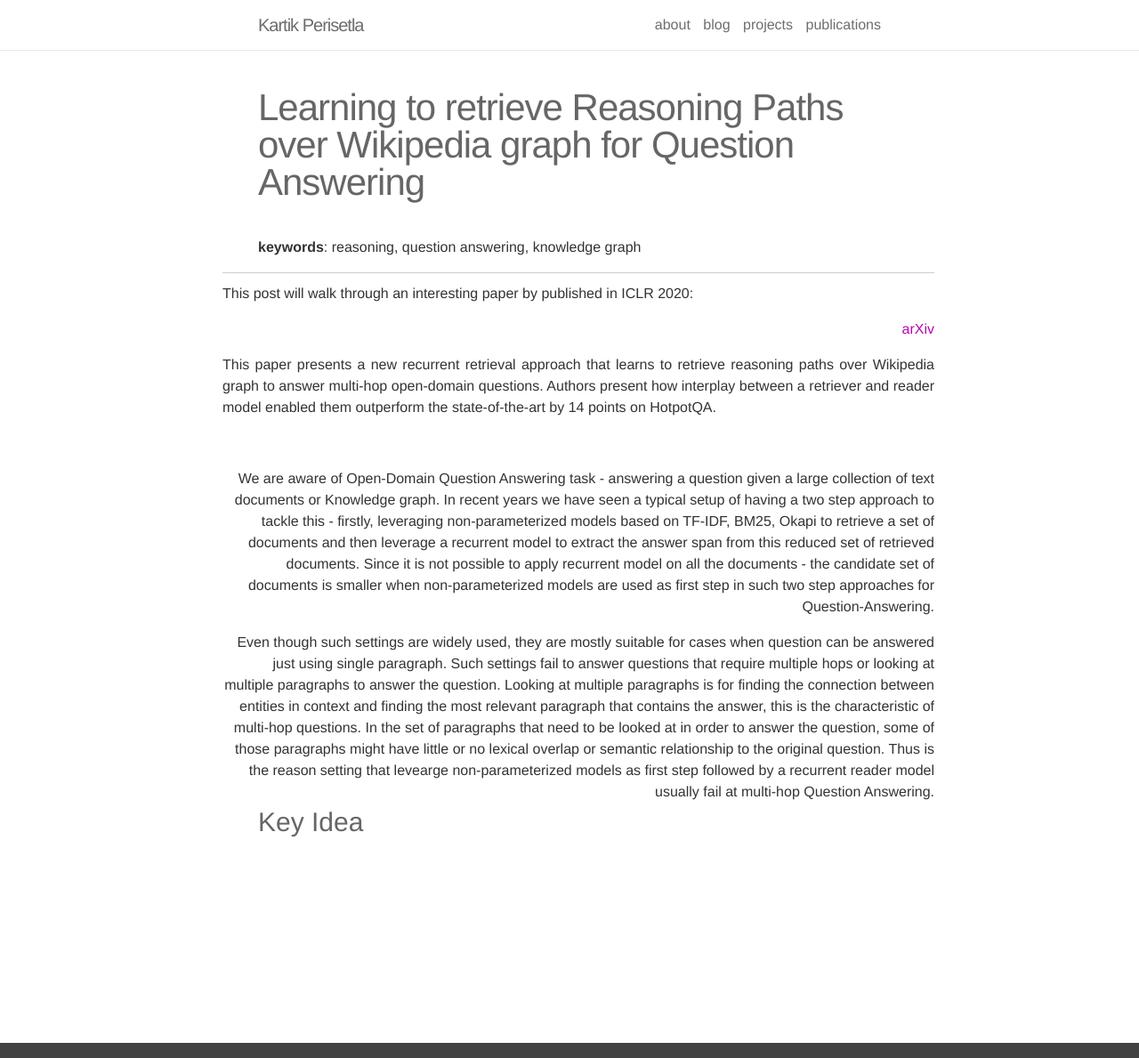
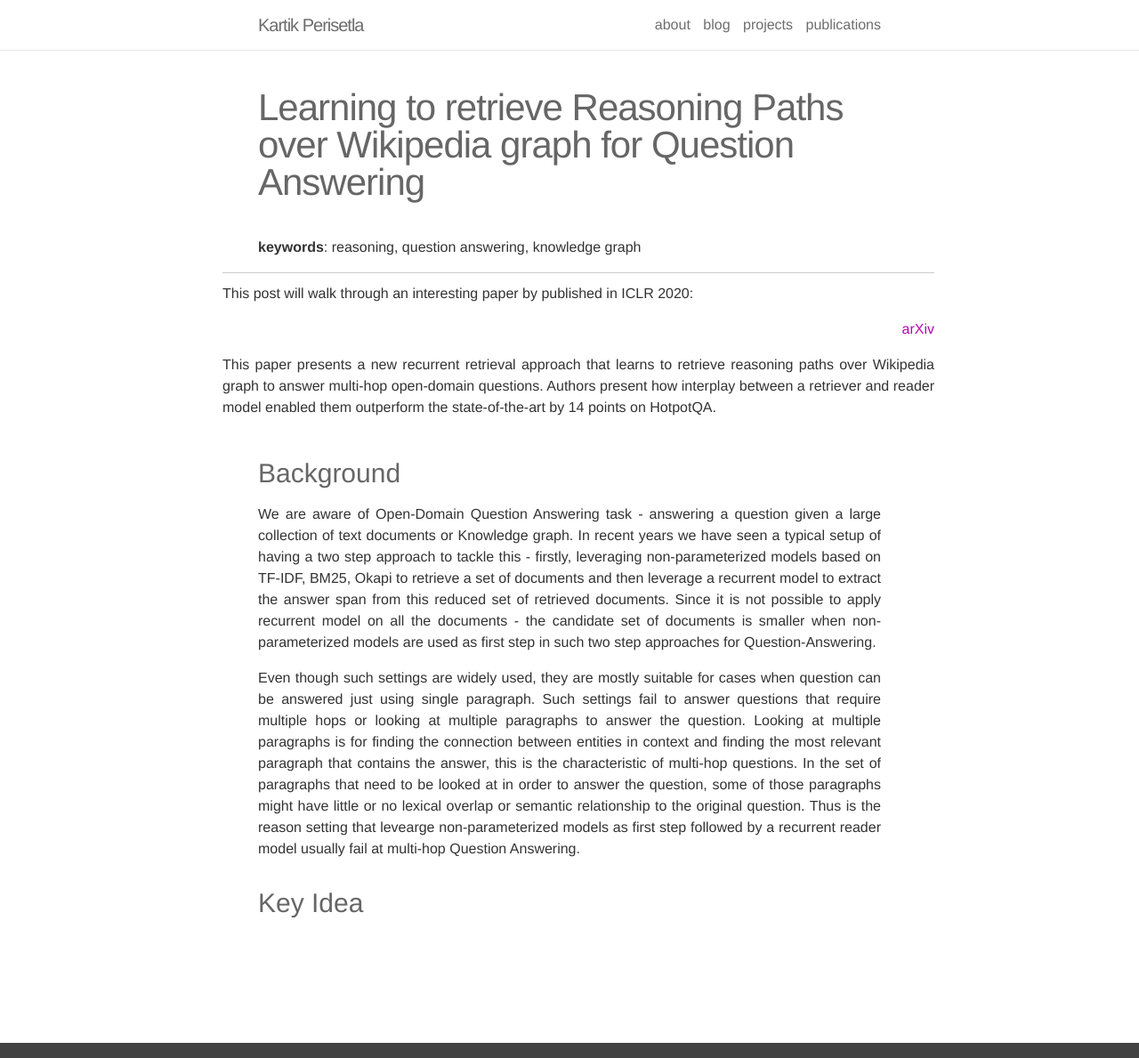
Before and after one commit to kartikperisetla/kartikperisetla.github.io, a Jekyll site: the page built from _posts/2020-06-19-learning-to-retrieve-reasoning-paths.markdown, in a window 1280 px wide and 1189 px high. Shown: the whole window at 89% size. Built offline with Jekyll 4.4.1, drawn with Linux system fonts in a browser that asks for light colours; nearby versions of some CDN libraries; comment, search, counter and statistics services are not loaded.

Commit message:
Update 2020-06-19-learning-to-retrieve-reasoning-paths.markdown

```diff
--- a/_posts/2020-06-19-learning-to-retrieve-reasoning-paths.markdown
+++ b/_posts/2020-06-19-learning-to-retrieve-reasoning-paths.markdown
@@ -16,10 +16,16 @@
     This paper presents a new recurrent retrieval approach that learns to retrieve reasoning paths over Wikipedia graph to answer multi-hop open-domain questions. Authors present how interplay between a retriever and reader model enabled them outperform the state-of-the-art by 14 points on HotpotQA.
 </p><br />
 
+<h3>
+    Background
+</h3>
+<p align="justify">
 We are aware of Open-Domain Question Answering task - answering a question given a large collection of text documents or Knowledge graph. In recent years we have seen a typical setup of having a two step approach to tackle this - firstly, leveraging non-parameterized models based on TF-IDF, BM25, Okapi to retrieve a set of documents and then leverage a recurrent model to extract the answer span from this reduced set of retrieved documents. Since it is not possible to apply recurrent model on all the documents - the candidate set of documents is smaller when non-parameterized models are used as first step in such two step approaches for Question-Answering.
+</p>
 
+<p align="justify">
 Even though such settings are widely used, they are mostly suitable for cases when question can be answered just using single paragraph. Such settings fail to answer questions that require multiple hops or looking at multiple paragraphs to answer the question. Looking at multiple paragraphs is for finding the connection between entities in context and finding the most relevant paragraph that contains the answer, this is the characteristic of multi-hop questions. In the set of paragraphs that need to be looked at in order to answer the question, some of those paragraphs might have little or no lexical overlap or semantic relationship to the original question. Thus is the reason setting that levearge non-parameterized models as first step followed by a recurrent reader model usually fail at multi-hop Question Answering.
-
+</p>
 <h3>
     Key Idea
 </h3>
```
